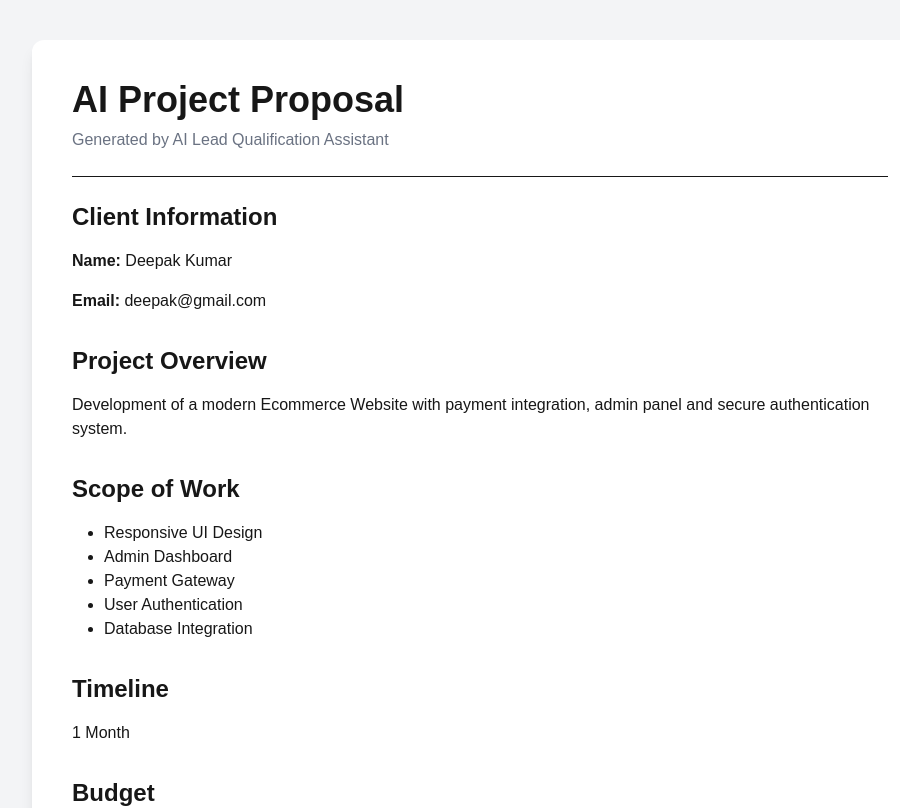
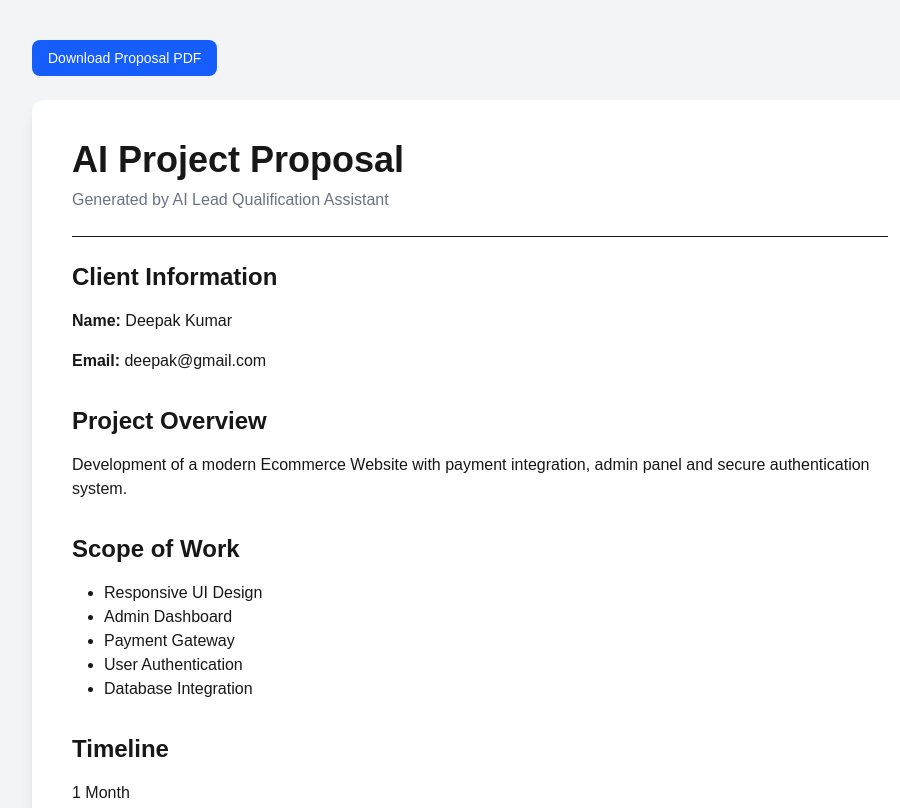
Before and after one commit to DEEPAKKUMAR414/AI-lead-qualification-generator, a Next.js app: page /proposal in a window 1280 px wide. Shown: the top 808 px of the page, without its empty margins (160-1060 px from the left). Built offline with nearby package versions, Linux system fonts and the light colour scheme.

Commit message:
Add PDF export feature

```diff
--- a/app/proposal/page.tsx
+++ b/app/proposal/page.tsx
@@ -1,7 +1,42 @@
+"use client";
+import { jsPDF } from "jspdf";
 export default function ProposalPage() {
+  const downloadPDF = () => {
+  const doc = new jsPDF();
+
+  doc.setFontSize(20);
+  doc.text("AI Project Proposal", 20, 20);
+
+  doc.setFontSize(12);
+  doc.text("Client Name: Deepak Kumar", 20, 40);
+  doc.text("Email: deepak@gmail.com", 20, 50);
+
+  doc.text("Project: Ecommerce Website", 20, 70);
+  doc.text("Budget: ₹50,000", 20, 80);
+  doc.text("Timeline: 1 Month", 20, 90);
+
+  doc.text("Features:", 20, 110);
+  doc.text("- Payment Gateway", 30, 120);
+  doc.text("- Admin Panel", 30, 130);
+  doc.text("- Login System", 30, 140);
+
+  doc.text("Lead Score: 95/100", 20, 170);
+  doc.text("Lead Quality: High Quality Lead", 20, 180);
+
+  doc.save("proposal.pdf");
+};
   return (
-    <main className="min-h-screen bg-gray-100 py-10">
-      <div className="max-w-4xl mx-auto bg-white p-10 rounded-xl shadow-lg">
+  <main className="min-h-screen bg-gray-100 py-10">
+    <div className="max-w-4xl mx-auto">
+
+      <button
+        onClick={downloadPDF}
+        className="mb-6 bg-blue-600 hover:bg-blue-700 text-white px-4 py-2 rounded-lg text-sm"
+      >
+        Download Proposal PDF
+      </button>
+
+      <div className="bg-white p-10 rounded-xl shadow-lg">
 
         <div className="border-b pb-6 mb-6">
           <h1 className="text-4xl font-bold">
@@ -63,12 +98,13 @@ export default function ProposalPage() {
           <p><strong>Lead Score:</strong> 95/100</p>
 
           <p>
-            <strong>Lead Quality:</strong>
-            {" "}High Quality Lead
+            <strong>Lead Quality:</strong> High Quality Lead
           </p>
 
         </div>
+
       </div>
-    </main>
-  );
+    </div>
+  </main>
+);
 }
```
